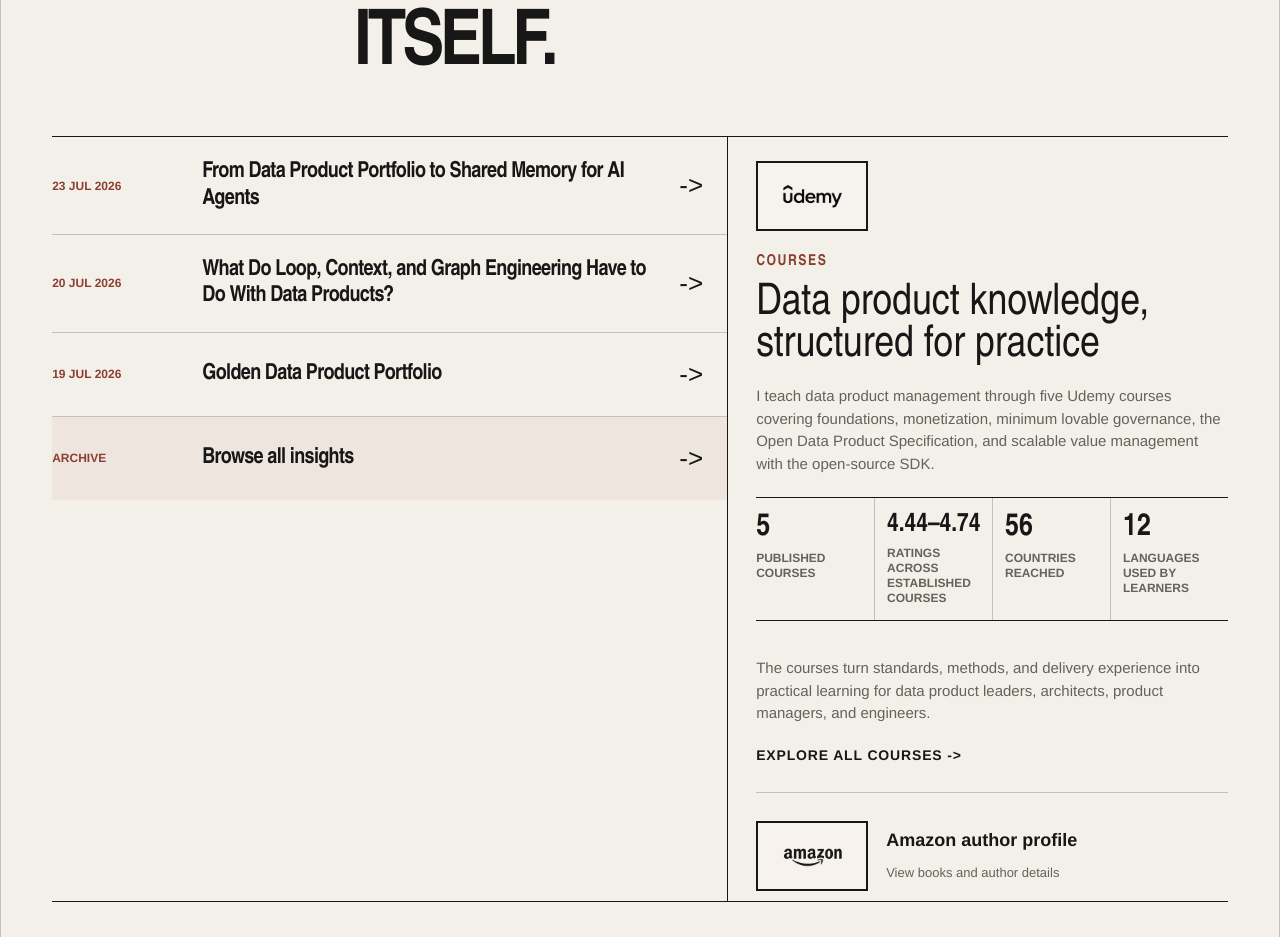
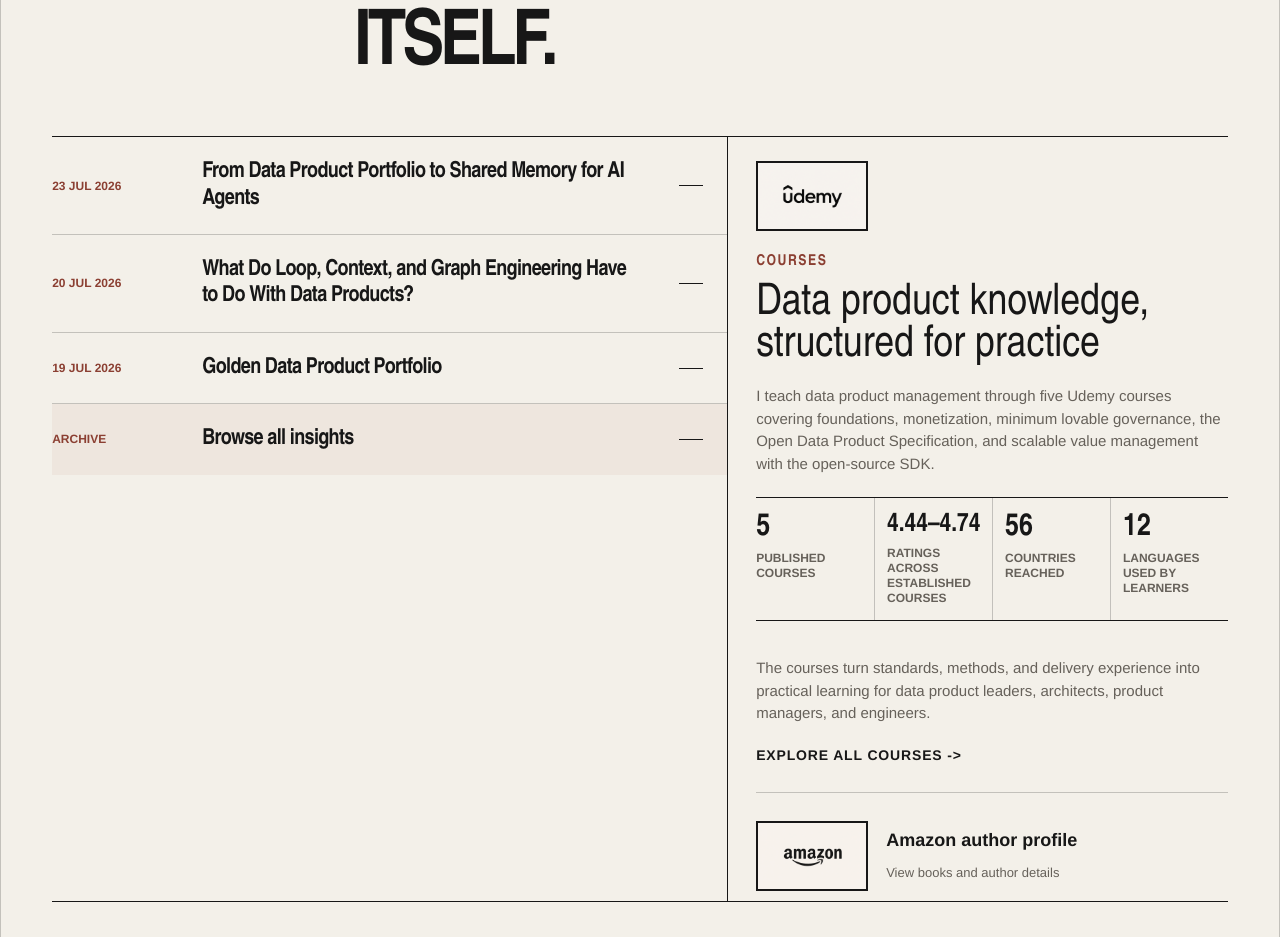
Before and after one commit to kyyberi/jarkko, a Next.js app: page / in a window 1280 px wide. Shown: the part 3280-4217 px from the top of the page. Built offline with nearby package versions, Linux system fonts and the light colour scheme.

Commit message:
Refine homepage insight row affordance

```diff
--- a/app/globals.css
+++ b/app/globals.css
@@ -1561,13 +1561,31 @@ h1 {
 
 .article-row {
   display: grid;
-  grid-template-columns: 130px 1fr auto;
+  grid-template-columns: 130px minmax(0, 1fr) 42px;
   gap: 20px;
   align-items: center;
   padding: 22px 24px 22px 0;
   border-bottom: 1px solid var(--line);
 }
 
+.article-row::after {
+  content: "";
+  grid-column: 3;
+  justify-self: end;
+  width: 24px;
+  height: 1px;
+  background: var(--ink);
+  transition:
+    width 180ms ease,
+    background 180ms ease;
+}
+
+.article-row:hover::after,
+.article-row:focus-visible::after {
+  width: 38px;
+  background: var(--accent);
+}
+
 .article-row:last-child {
   border-bottom: 0;
 }
@@ -1589,11 +1607,6 @@ h1 {
   font-weight: 900;
   letter-spacing: -0.03em;
   line-height: 1.2;
-}
-
-.article-arrow {
-  color: var(--ink);
-  font-size: 26px;
 }
 
 .article-archive-head {
@@ -2291,7 +2304,7 @@ h1 {
   }
 
   .article-row {
-    grid-template-columns: 1fr auto;
+    grid-template-columns: minmax(0, 1fr) 34px;
   }
 
   .article-date {
--- a/app/page.tsx
+++ b/app/page.tsx
@@ -182,7 +182,6 @@ export default function Home() {
                 >
                   <span className="article-date">{article.date}</span>
                   <span className="article-title">{article.title}</span>
-                  <span className="article-arrow">{"->"}</span>
                 </a>
               ))}
               <a
@@ -191,7 +190,6 @@ export default function Home() {
               >
                 <span className="article-date">Archive</span>
                 <span className="article-title">Browse all insights</span>
-                <span className="article-arrow">{"->"}</span>
               </a>
             </div>
             <aside className="media-stack" aria-label="Teaching and publishing">
```
Also changed, not shown: 1 other file (tests, documents, lock files or other folders).
